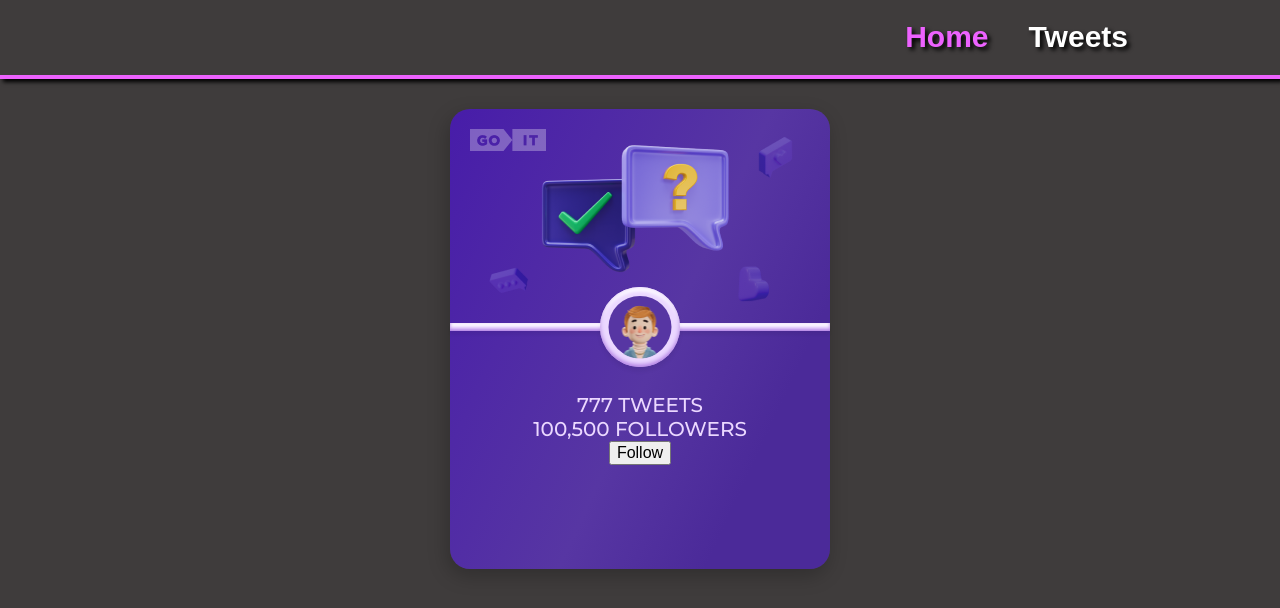
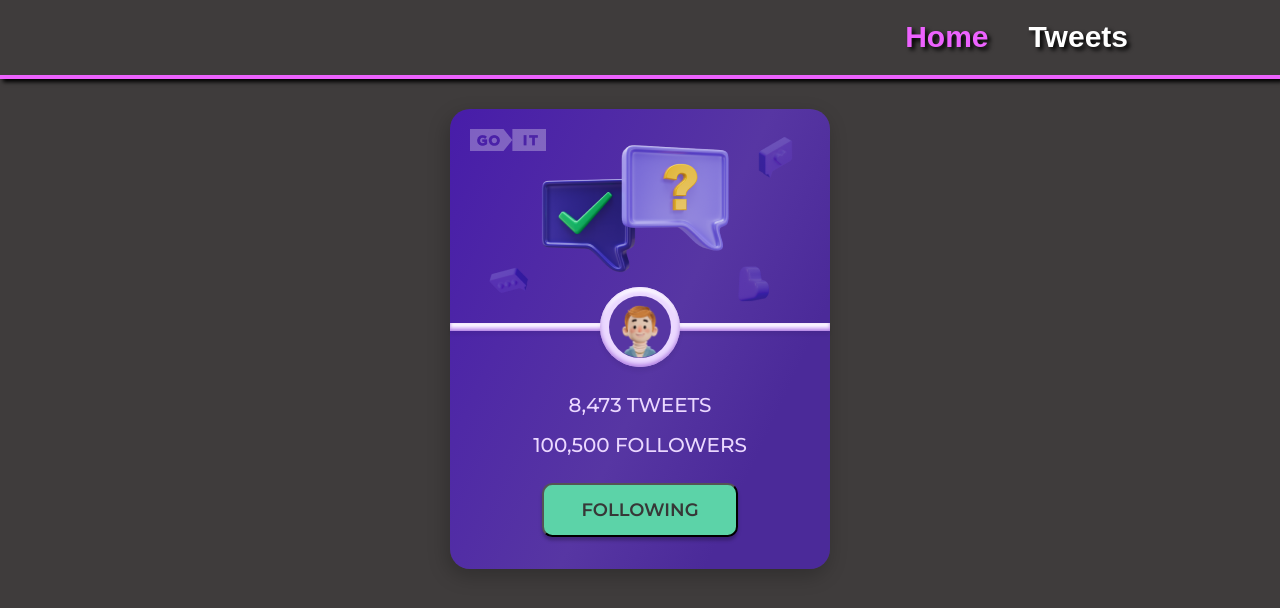
Before and after one commit to norf-90/tweet-cards, a React (Vite) app: page /tweet-cards/tweets in a window 1280 px wide. Shown: the top 608 px of the page. Built offline with nearby package versions, Linux system fonts and the light colour scheme.

Commit message:
finish card

```diff
--- a/src/components/TweetCard/TweetCard.jsx
+++ b/src/components/TweetCard/TweetCard.jsx
@@ -10,10 +10,12 @@ import {
   InnerCircle,
   TextContainer,
   Text,
+  Button,
 } from './TweetCard.styled';
 import icon from '../../assets/images/icon.png';
 import logo from '../../assets/images/tweet-card-logo.png';
 import decorativeImg from '../../assets/images/tweet-card-pic.png';
+import redactValue from '../../utils/redactValue';
 
 const TweetCard = ({ following = false, tweets, followers, imgUrl }) => (
   <Container>
@@ -26,9 +28,11 @@ const TweetCard = ({ following = false, tweets, followers, imgUrl }) => (
       </InnerCircle>
     </OuterCircle>
     <TextContainer>
-      <Text> 777 tweets</Text>
-      <Text>100,500 Followers</Text>
-      <button type="button">Follow</button>
+      <Text> {redactValue(tweets)} Tweets</Text>
+      <Text>{redactValue(followers)} Followers</Text>
+      <Button type="button" following={following}>
+        {following ? 'Following' : 'Follow'}
+      </Button>
     </TextContainer>
   </Container>
 );
--- a/src/components/TweetCard/TweetCard.styled.jsx
+++ b/src/components/TweetCard/TweetCard.styled.jsx
@@ -64,6 +64,10 @@ export const InnerCircle = styled.div`
   background: #5736a3;
   transform: translateX(-50%) translateY(-50%);
 `;
+export const Icon = styled.img`
+  width: 62;
+  height: 62px;
+`;
 
 export const TextContainer = styled.div`
   position: absolute;
@@ -81,8 +85,28 @@ export const Text = styled.p`
   font-size: 20px;
   line-height: 24px;
   text-transform: uppercase;
-
   color: #ebd8ff;
+  :first-of-type {
+    padding: 0 0 16px;
+  }
+  :last-of-type {
+    padding: 0 0 26px;
+  }
 `;
 
-export const Icon = styled.img``;
+export const Button = styled.button`
+  width: 196px;
+  padding: 14px 0;
+
+  text-align: center;
+  font-family: 'Montserrat';
+  font-weight: 600;
+  font-size: 18px;
+  line-height: calc(22 / 18);
+  text-transform: uppercase;
+  color: #373737;
+
+  background-color: ${props => (props.following ? '#5CD3A8' : '#EBD8FF')};
+  box-shadow: 0px 3.43693px 3.43693px rgba(0, 0, 0, 0.25);
+  border-radius: 10.3108px;
+`;
--- /dev/null
+++ b/src/utils/redactValue.js
@@ -0,0 +1,15 @@
+const redactValue = value => {
+  if (value <= 999) return value;
+  return value
+    .split('')
+    .reverse()
+    .map((element, index, array) => {
+      const isMultipleOf3 = (index + 1) % 3 === 0;
+      const isLast = array.length === index + 1;
+      return isMultipleOf3 && !isLast ? `,${element}` : element;
+    })
+    .reverse()
+    .join('');
+};
+
+export default redactValue;
```
